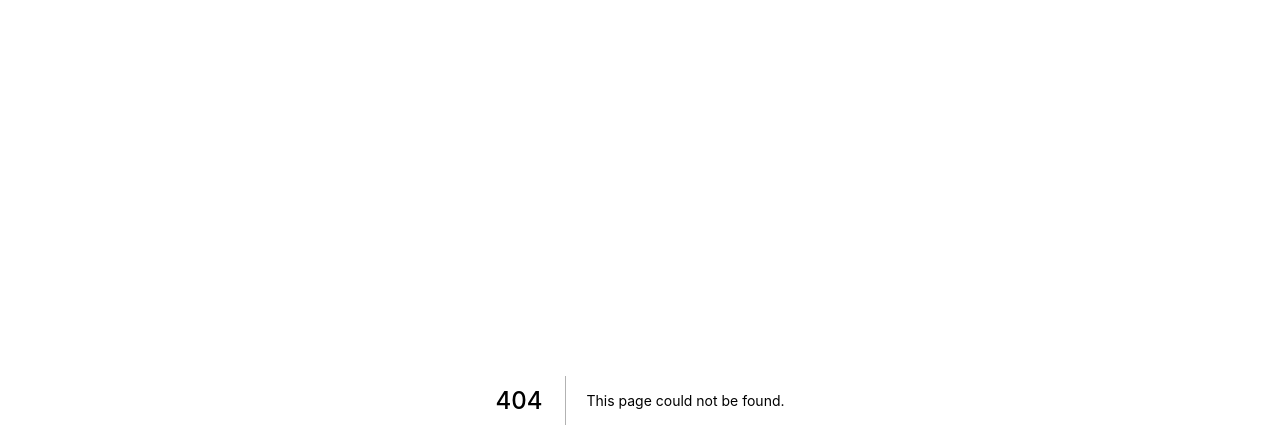
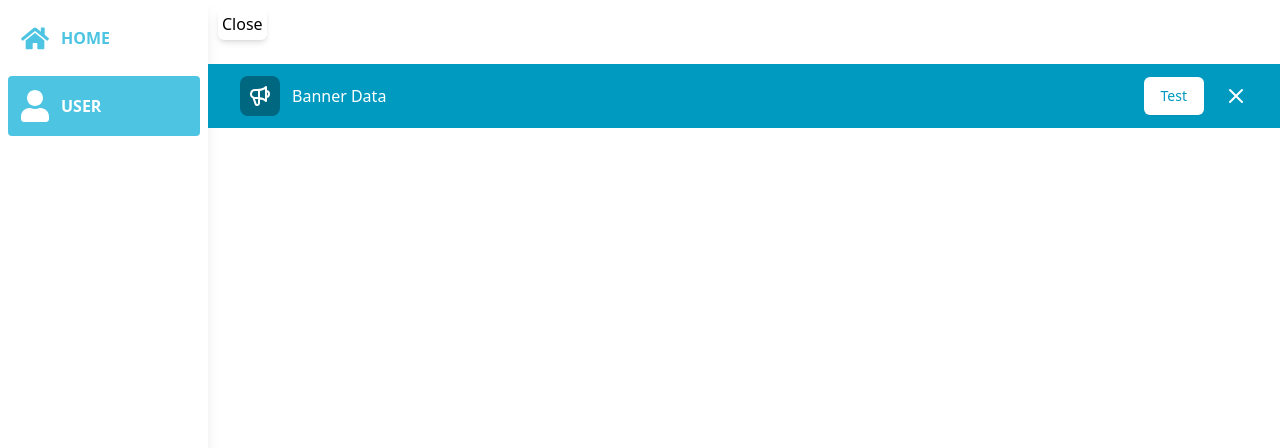
Before and after one commit to adunham95/the-fridge, a Next.js app: page /user in a window 1280 px wide. Before the commit this address had no page. Shown: the top 448 px of the page. Built offline with nearby package versions, Linux system fonts and the light colour scheme.

Commit message:
Added banners and nav linking

```diff
--- a/components/Layout/Banner.tsx
+++ b/components/Layout/Banner.tsx
@@ -141,7 +141,7 @@ const Banner = ({
   }
 
   return (
-    <div className={`${getStyles(bannerType).background} sticky top-0`}>
+    <div className={`${getStyles(bannerType).background} z-30 sticky ${isMobile ? "top-0" : "bottom-0"}`}>
       <div className="max-w-7xl mx-auto py-3 px-3 sm:px-6 lg:px-8">
         <div className="flex items-center justify-between flex-wrap">
           <div className="w-0 flex-1 flex items-center">
--- a/components/Layout/Srollable.tsx
+++ b/components/Layout/Srollable.tsx
@@ -24,11 +24,11 @@ const bannerData = {
 
 function Scrollable({children, isMobile, className = ""}: IProps) {
     return (<div className={`w-full ${isMobile ? 'h-[calc(100vh-60px)]' : "h-screen"} overflow-y-auto ${className}`}>
-        <Banner {...bannerData}/>
+        {isMobile && <Banner {...bannerData}/>}
         <div className='p-5'>
         {children}
         </div>
-
+        {!isMobile && <Banner {...bannerData}/>}
     </div>);
 }
 
--- a/components/nav/Nav.tsx
+++ b/components/nav/Nav.tsx
@@ -9,7 +9,7 @@ const Nav = ({}) => {
     const [isMenuOpen, setIsMenuOpen] = useState(false)
     return (
         <>
-        <nav className='h-[60px] sticky top-0 shadow-lg bg-white flex items-center justify-around py-1 px-2'>
+        <nav className='h-[60px] sticky top-0 shadow-lg bg-white flex items-center justify-around py-1 px-2 z-40'>
             <div className='flex flex-1'>
             <button className='flex border border-slate-500 rounded p-2' onClick={()=>setIsMenuOpen(true)}>
                 <IconMenu fill="grey" height={25} width={25}/>
@@ -24,7 +24,7 @@ const Nav = ({}) => {
             </div>
         </nav>
         {
-            isMenuOpen && <div className='fixed inset-0 flex'>
+            isMenuOpen && <div className='fixed inset-0 flex z-50'>
                 <div className='bg-white w-[var(--sidebar-width)] h-full'>
             <button onClick={()=>setIsMenuOpen(false)}>Close</button>
                 <InnerMenu/>
--- a/components/nav/NavItem.tsx
+++ b/components/nav/NavItem.tsx
@@ -1,3 +1,5 @@
+import Link from 'next/link';
+import { useRouter } from 'next/router';
 import React, { useState } from 'react'
 import Icon, { EIcons } from '../Icons'
 
@@ -11,8 +13,9 @@ interface IProps extends INavMenuItem{
     isCollapsed?: boolean
 }
 
-const NavItem = ({title, icon, isCollapsed = false}: IProps) => {
+const NavItem = ({title, icon, path, isCollapsed = false}: IProps) => {
     const [showToolTip, setShowToolTip] = useState(false);
+    const router = useRouter()
 
     function getWrapperStyles(){
         if(isCollapsed){
@@ -23,11 +26,22 @@ const NavItem = ({title, icon, isCollapsed = false}: IProps) => {
         }
     }
 
+    function getActiveClassStyles(){
+        console.log(router.pathname === path)
+        if(router.pathname === path){
+            return "bg-brand-400 text-white"
+        }
+        else{
+            return "text-brand-400"
+        }
+    }
+
     return (
-        <div
+        <Link href={path} passHref>
+        <a
           onMouseEnter={()=>setShowToolTip(true)}
           onMouseLeave={()=>setShowToolTip(false)}
-          className={`flex w-full relative items-center justify-start mb-2 border border-transparent hover:bg-brand-400 hover:bg-opacity-70 p-1 rounded text-brand-400 hover:text-white hover:fill-white ${getWrapperStyles()}`}
+          className={`flex w-full relative items-center justify-start mb-2 border border-transparent hover:bg-brand-200 hover:bg-opacity-70 p-1 rounded hover:text-slate-500 ${getWrapperStyles()} ${getActiveClassStyles()}`}
         >
             <span className='flex items-center justify-center p-2'><Icon name={icon} width={28}/></span>
             {
@@ -42,7 +56,8 @@ const NavItem = ({title, icon, isCollapsed = false}: IProps) => {
                     <span>{title}</span>
                 </div>
             }
-        </div>
+        </a>
+        </Link>
     )
 }
 
--- a/components/nav/Sidebar.tsx
+++ b/components/nav/Sidebar.tsx
@@ -8,10 +8,10 @@ const Sidebar = ({}) => {
     return <>
         <button
           onClick={()=> setIsCollapsed(!isCollapsed)}
-          className='absolute left-[calc(var(--sidebar-width)+10px)]'
+          className='absolute left-[calc(var(--sidebar-width)+10px)] z-40 bg-white shadow-md top-2 p-1 rounded-md'
         >{isCollapsed ? "Open" : "Close" }</button>
         <div>
-            <InnerMenu isCollapsed={isCollapsed} className="shadow-lg"/>
+            <InnerMenu isCollapsed={isCollapsed} className="shadow-lg z-40"/>
         </div>
     </>
 }
--- /dev/null
+++ b/pages/user.tsx
@@ -0,0 +1,14 @@
+import { NextPage } from "next"
+import Layout from "../components/Layout/Layout"
+
+const User: NextPage = () => {
+    return (
+      <Layout>
+          <>
+            <h1>User</h1>
+          </>
+          </Layout>
+    )
+}
+
+export default User
```
